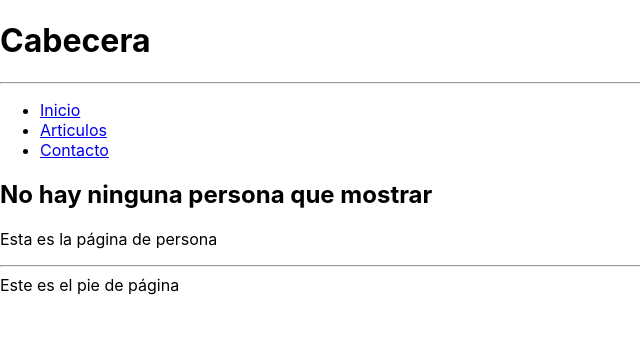
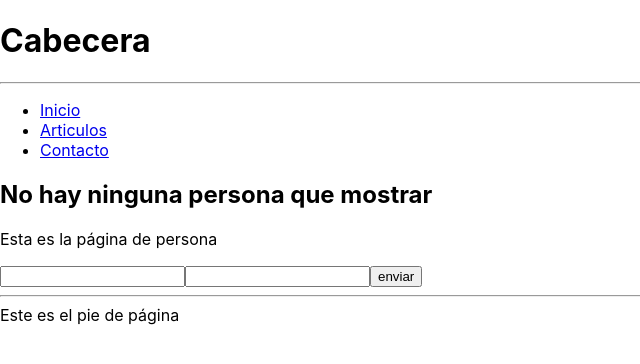
Before and after one commit to avanoldenbarneveld/master-en-react, a React (Create React App) app in the folder 07-rutas/: page /persona in a window 1280 px wide. Shown: the top 364 px of the page, without its empty margins (0-640 px from the left). Built offline with nearby package versions, Linux system fonts and the light colour scheme; the HTML template or start-up script is replaced by a standard one.

Commit message:
update persona logic

```diff
--- a/07-rutas/src/components/Persona.js
+++ b/07-rutas/src/components/Persona.js
@@ -1,5 +1,5 @@
 import React from 'react'
-import { useParams } from 'react-router-dom'
+import { useNavigate, useParams } from 'react-router-dom'
 
 export const Persona = () => {
 
@@ -7,12 +7,38 @@ export const Persona = () => {
     //let {nombre="Víctor", apellido="Robles"} = useParams();
 
     const {nombre, apellido} = useParams();
+    const navegar = useNavigate();
+
+    const enviar = (e) => {
+      e.preventDefault();
+      let nombre = e.target.nombre.value;
+      let apellido = e.target.apellido.value;
+      let url = `/persona/${nombre}/${apellido}`;
+
+      if(nombre.length <= 0 && apellido.length <= 0){
+        navegar("/inicio")
+
+        } else if (nombre === "contacto"){
+            navegar("/contacto");
+
+        } else {
+          navegar(url);
+        }
+  };
 
   return (
     <div>
         {!nombre && <h1>No hay ninguna persona que mostrar</h1>}
         {nombre && <h1>Página de persona: {nombre} {apellido}</h1>}
+
         <p>Esta es la página de persona</p>
+
+        <form onSubmit={enviar}>
+          <input type='text' name='nombre' />
+          <input type='text' name='apellido' />
+          <input type='submit' name='enviar' value="enviar" />
+        </form>
+
     </div>
   )
 }
```
